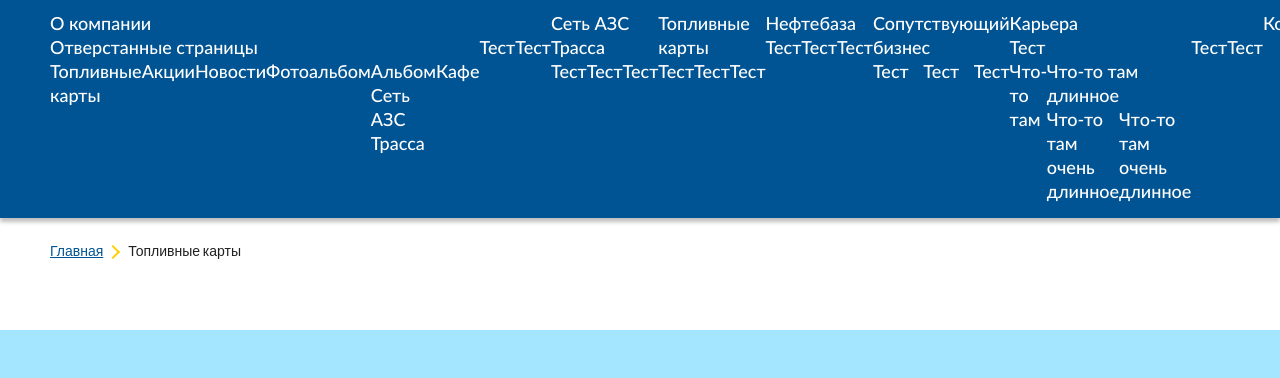
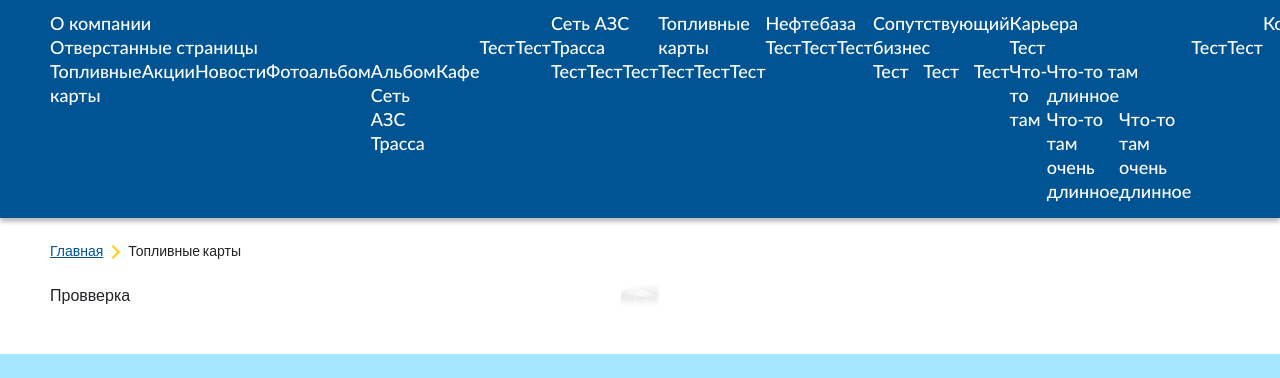
Before and after one commit to DmitryYamshikov/trassaGK, a website: page src/_other.html in a window 1280 px wide. Shown: the part 114-492 px from the top of the page. Drawn offline with nearby package versions, Linux system fonts and the light colour scheme; files that its build step writes are made by us from their sources; files whose address does not match are found by name.

Commit message:
проверка

```diff
--- a/src/_other.html
+++ b/src/_other.html
@@ -12,7 +12,9 @@
             </div>
         </div>
         <div class="page-content">
-            <div class="container"></div>
+            <div class="container">
+                Провверка
+            </div>
         </div>
         @@include('./_footer.html') @@include('./_modal.html') @@include('./_script.html')
     </body>
```
Also changed, not shown: 1 other file.
